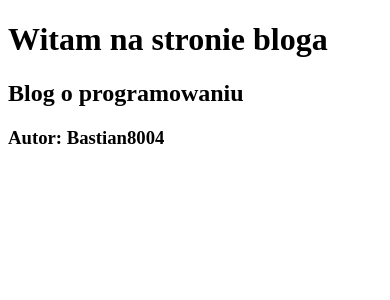
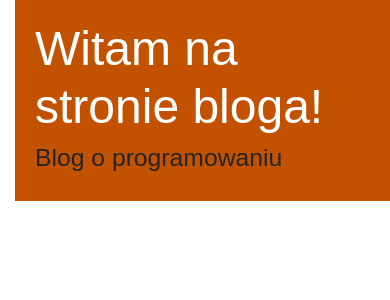
Before and after one commit to Bastian8004/djangoblog, a Django app: page / in a window 390 px wide. Shown: the top 300 px of the page. Run offline with Django 4.2, Linux system fonts and the light colour scheme; data that the repository does not hold is empty.

Commit message:
zmiany - html/css

```diff
--- /dev/null
+++ b/blog/static/css/blog.css
@@ -0,0 +1,24 @@
+h1 a,h2 a{
+    color: #e28743;
+}
+
+body{
+    padding-left: 15px;
+    font-family: 'Rubik', sans-serif;
+}
+
+.page-header{
+    background-color: #C25100;
+    margin-top: 0px;
+    padding: 20px 20px 20px 20px;
+}
+
+.page-header h1, .page-header h1 a, .page-header h1 a:visited, .page-header h1 a:active {
+    color: #ffffff;
+    font-size: 36pt;
+    text-decoration: none;
+}
+
+.data{
+    color:#672367
+}
--- a/blog/templates/blog/post_list.html
+++ b/blog/templates/blog/post_list.html
@@ -1,26 +1,37 @@
-<!DOCTYPE html>
+{% load static %}
 <html lang="pl">
     <head>
         <meta charset="UTF-8">
+        <link href="https://cdn.jsdelivr.net/npm/bootstrap@5.3.0-alpha1/dist/css/bootstrap.min.css" rel="stylesheet" integrity="sha384-GLhlTQ8iRABdZLl6O3oVMWSktQOp6b7In1Zl3/Jr59b6EGGoI1aFkw7cmDA6j6gD" crossorigin="anonymous">
+        <link rel="stylesheet" href="{% static 'css/blog.css' %}">
         <title>BlogDjango</title>
     </head>
     <body>
-    <div>
-    <h1>Witam na stronie bloga</h1>
+    <div class="page-header">
+    <h1><a href="">Witam na stronie bloga!</a></h1>
     <h2>Blog o programowaniu</h2>
-    <h3>Autor: Bastian8004</h3>
+
     </div>
         {% comment "komentarz"  %}
         Tutaj lista postów
         {%endcomment%}
         {% for post in posts %}
-    <div>
+ <div class="content">
+     <div class="row">
+         <div class="col-md-8">
+    <div class="post">
+        <div class="data">
         <p>Opublikowany: {{post.publish_date}}</p>
+        </div>
         <h2><a href="">{{post.title}}</a></h2>
         <em>{{post.text|linebreaksbr}}</em>
     </div>
         {% endfor%}
-    <div>
+         </div>
+    </div>
+ </div>
+
+    <div class="stopka">
 
     </div>
     </body>
```
